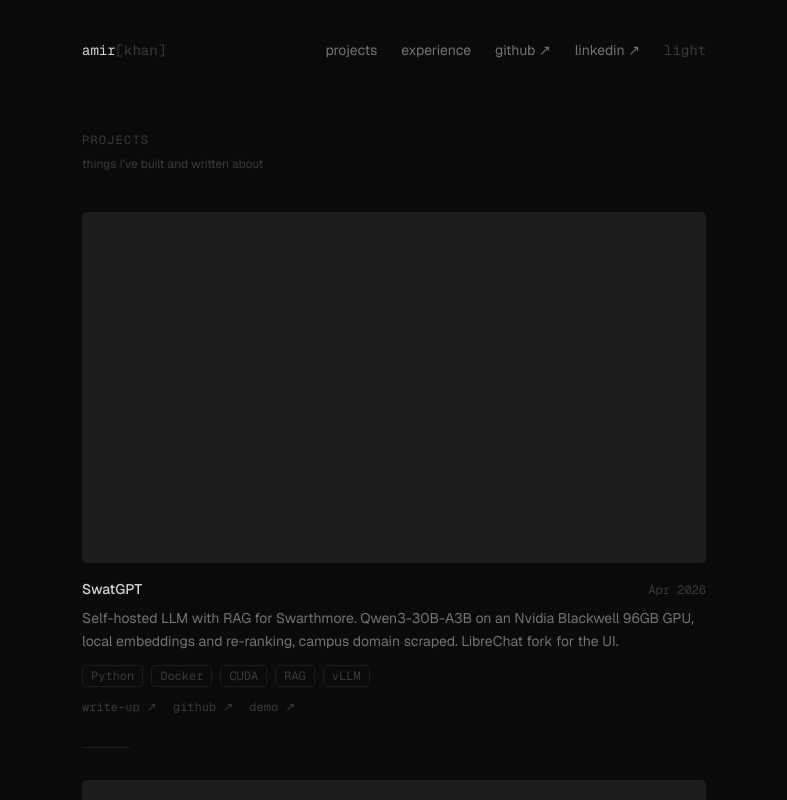
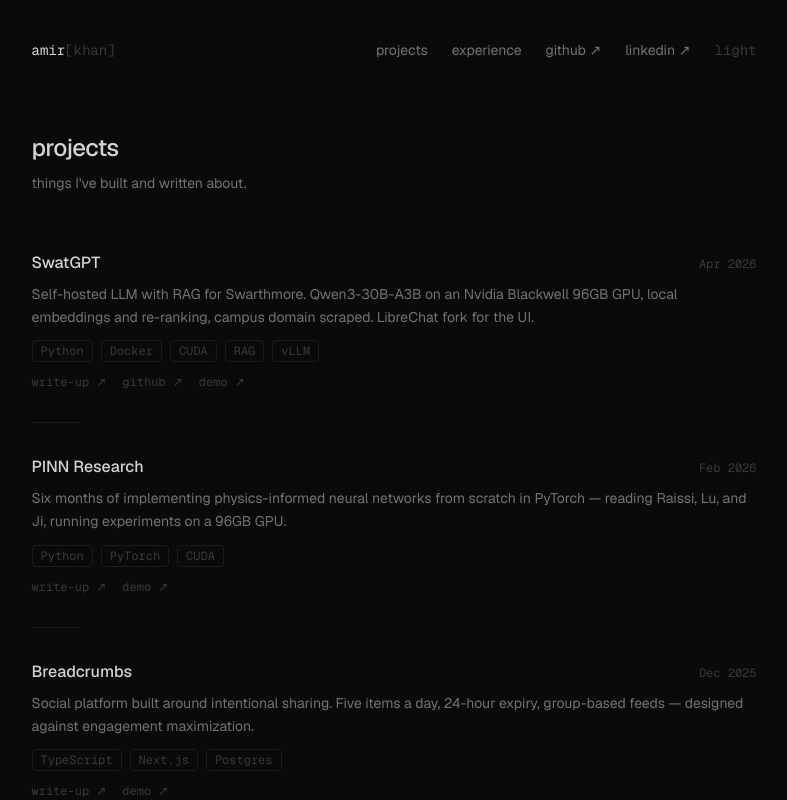
Before and after one commit to aidxhxr/aidxhxr-dev, a Next.js app: page /projects in a window 1280 px wide. Shown: the top 800 px of the page, without its empty margins (246-1033 px from the left). Built offline with nearby package versions, Linux system fonts and the light colour scheme.

Commit message:
refactor(layout): widen content column to 773px and restyle project/experience pages

```diff
--- a/app/experience/page.tsx
+++ b/app/experience/page.tsx
@@ -53,13 +53,15 @@ const experience = [
 
 export default function ExperiencePage() {
   return (
-    <div className="max-w-2xl mx-auto px-6 py-16">
-      <h1 className="text-xs font-mono text-dim uppercase tracking-widest mb-2">
-        experience
-      </h1>
-      <p className="text-xs text-dim mb-10">
-        learning real-world systems through internships, research, and fellowships
-      </p>
+    <div className="max-w-[773px] mx-auto px-6 py-16">
+      <header className="mb-14">
+        <h1 className="text-fg text-2xl font-medium tracking-tight mb-2">
+          experience
+        </h1>
+        <p className="text-sm text-muted leading-relaxed">
+          learning real-world systems through internships, research, and fellowships.
+        </p>
+      </header>
       <ul className="space-y-10">
         {experience.map((e, i) => (
           <li key={i} className="border-t border-border pt-8 first:border-t-0 first:pt-0">
--- a/app/projects/page.tsx
+++ b/app/projects/page.tsx
@@ -1,5 +1,4 @@
 import type { Metadata } from "next";
-import Image from "next/image";
 import Link from "next/link";
 import { projects } from "@/lib/projects";
 
@@ -9,13 +8,15 @@ export const metadata: Metadata = {
 
 export default function ProjectsPage() {
   return (
-    <div className="max-w-2xl mx-auto px-6 py-16">
-      <h1 className="text-xs font-mono text-dim uppercase tracking-widest mb-2">
+    <div className="max-w-[773px] mx-auto px-6 py-16">
+      <header className="mb-14">
+        <h1 className="text-fg text-2xl font-medium tracking-tight mb-2">
           projects
         </h1>
-      <p className="text-xs text-dim mb-10">
-        things I&apos;ve built and written about
+        <p className="text-sm text-muted leading-relaxed">
+          things I&apos;ve built and written about.
         </p>
+      </header>
       <ul>
         {projects.map((p, i) => (
           <li key={p.name}>
@@ -24,25 +25,27 @@ export default function ProjectsPage() {
                 <div className="w-12 border-t border-border" />
               </div>
             )}
-            {p.image ? (
-              <div className="relative w-full aspect-video mb-4 rounded overflow-hidden border border-border">
-                <Image
-                  src={p.image}
-                  alt={p.name}
-                  fill
-                  className="object-cover"
-                />
-              </div>
-            ) : (
-              <div className="w-full aspect-video mb-4 rounded border border-border bg-border" />
-            )}
+            {p.slug ? (
+              <Link href={`/writing/${p.slug}`} className="group block mb-3">
                 <div className="flex items-baseline justify-between gap-4 mb-2">
-              <span className="text-sm text-fg font-medium">{p.name}</span>
+                  <span className="text-base text-fg font-medium group-hover:text-sharp transition-colors">
+                    {p.name}
+                  </span>
                   <span className="text-xs font-mono text-dim shrink-0">{p.date}</span>
                 </div>
-            <p className="text-sm text-muted leading-relaxed mb-3">
+                <p className="text-sm text-muted leading-relaxed group-hover:text-fg transition-colors">
                   {p.description}
                 </p>
+              </Link>
+            ) : (
+              <div className="mb-3">
+                <div className="flex items-baseline justify-between gap-4 mb-2">
+                  <span className="text-base text-fg font-medium">{p.name}</span>
+                  <span className="text-xs font-mono text-dim shrink-0">{p.date}</span>
+                </div>
+                <p className="text-sm text-muted leading-relaxed">{p.description}</p>
+              </div>
+            )}
             <div className="flex flex-wrap gap-2 mb-3">
               {p.tags.map((tag) => (
                 <span
--- a/app/writing/[slug]/page.tsx
+++ b/app/writing/[slug]/page.tsx
@@ -49,7 +49,7 @@ export default async function PostPage({
   if (!Post) notFound();
 
   return (
-    <div className="max-w-2xl mx-auto px-6 py-16">
+    <div className="max-w-[773px] mx-auto px-6 py-16">
       <div className="mb-10">
         <Link
           href="/projects"
--- a/components/nav.tsx
+++ b/components/nav.tsx
@@ -16,7 +16,7 @@ const socials = [
 
 export default function Nav() {
   return (
-    <nav className="max-w-2xl mx-auto w-full px-6 pt-10 pb-2 flex items-center justify-between">
+    <nav className="max-w-[773px] mx-auto w-full px-6 pt-10 pb-2 flex items-center justify-between">
       <Link href="/" className="group font-mono text-sm transition-colors">
         <span className="text-fg group-hover:text-sharp transition-colors">amir</span>
         <span className="text-dim group-hover:text-sharp transition-colors">[khan]</span>
```
Lines whose indentation alone changed are shown as unchanged.
